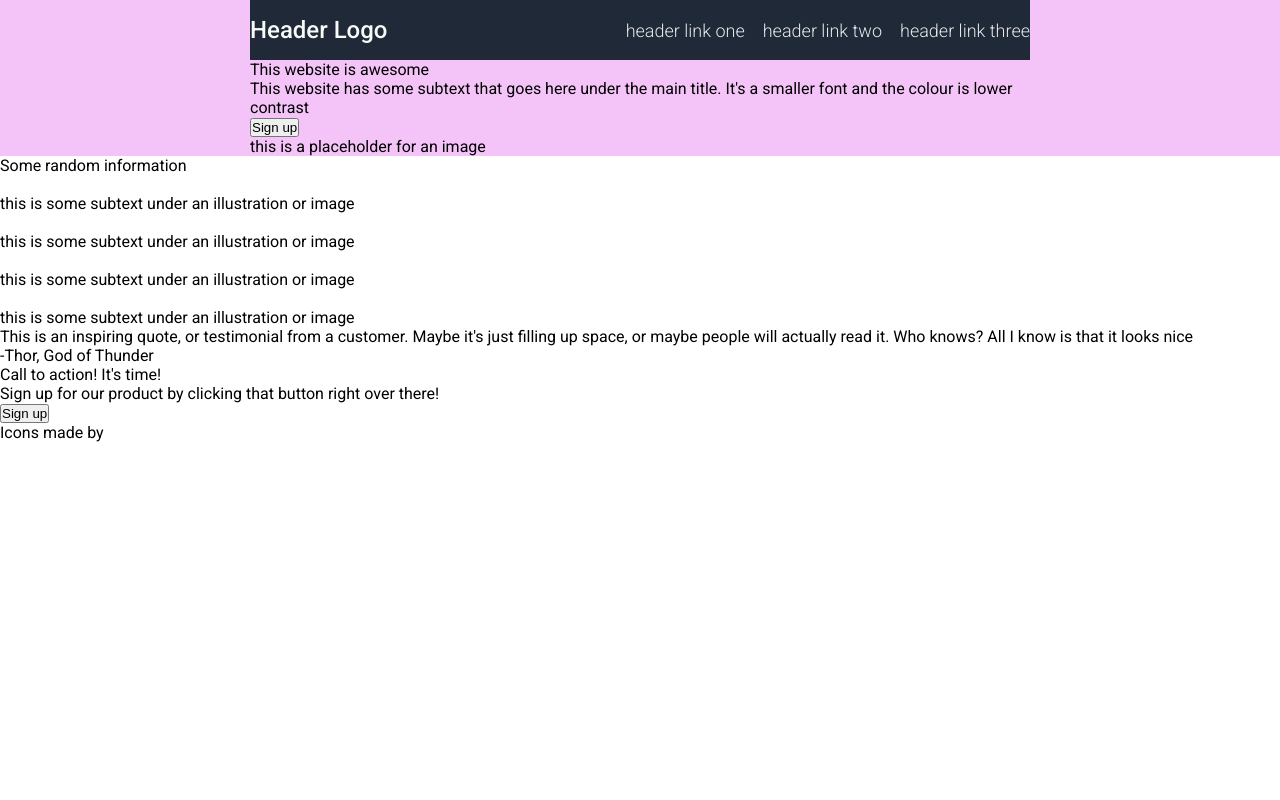
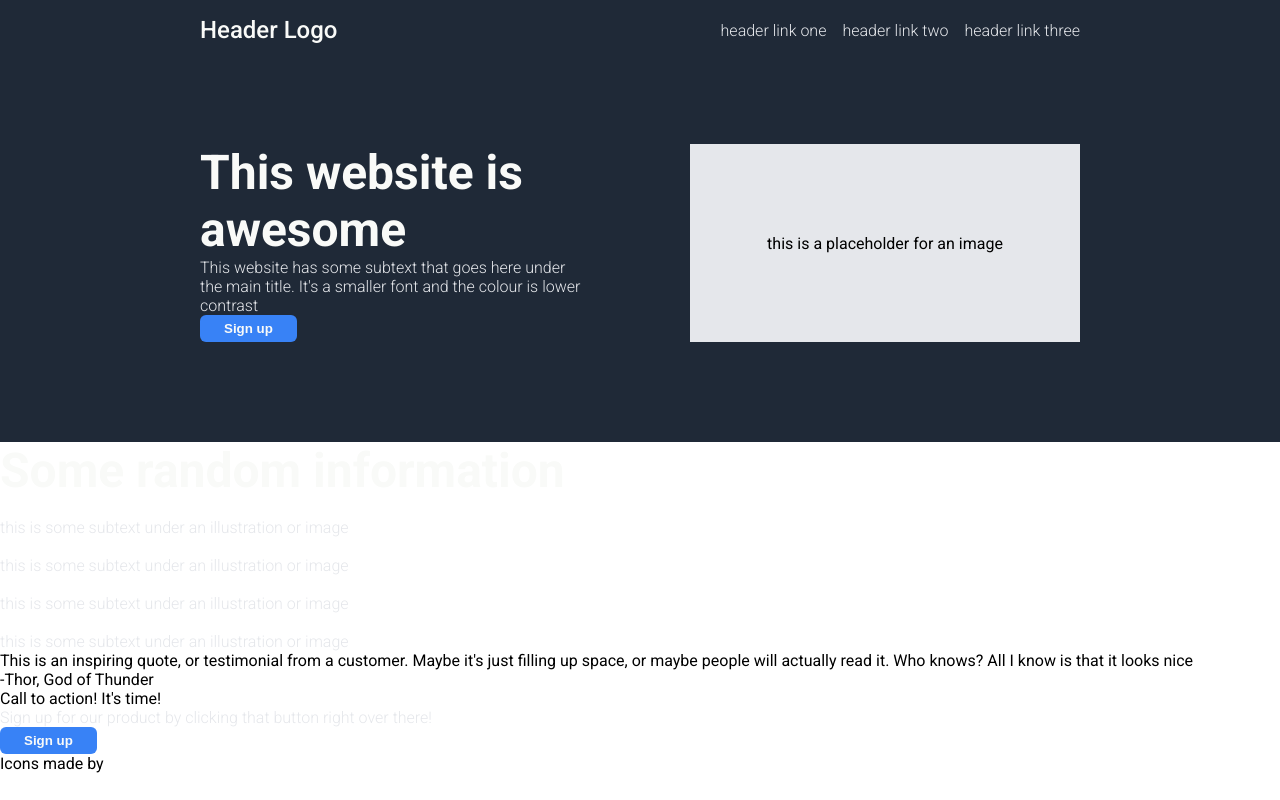
Before and after one commit to kristoff-TL/Project_Landing_Page, a plain HTML site: page index.html in a window 1280 px wide. Drawn offline with Linux system fonts and the light colour scheme.

Commit message:
header and hero section flexbox configured

```diff
--- a/style.css
+++ b/style.css
@@ -10,7 +10,6 @@
 /* Body styles */
 body {
 	margin: 0;
-	overflow: hidden;
 	font-family: Roboto;
 	display: flex;
 	flex-direction: column;
@@ -20,15 +19,17 @@ body {
 .header {
 	display: flex;
 	flex-direction: column;
-	background-color: rgb(244, 196, 249);
-	padding: 0 250px;
+	background-color: #1f2937;
+	padding: 0 200px;
 }
 
 .header_content {
 	display: flex;
 	justify-content: space-between;
-	padding: 16px 0;
+	padding: 16px 0 0 0;
 	background-color: #1f2937;
+	flex-wrap: wrap;
+	row-gap: 12px;
 }
 
 .logo {
@@ -48,7 +49,7 @@ ul {
 	padding: 0;
 	gap: 1em;
 	color: #e5e7eb;
-	font-size: 18px;
+	font-size: 16px;
 	font-weight: 300;
 }
 
@@ -57,4 +58,45 @@ a {
 	color: inherit;
 }
 
-/* Test commit */
+/* hero content */
+.hero_content {
+	display: flex;
+	background-color: #1f2937;
+	padding: 100px 0;
+	justify-content: space-between;
+	column-gap: 100px;
+}
+
+.left_content {
+	flex: 1 1 0px;
+}
+
+.right_content {
+	flex: 1 1 0px;
+	display: flex;
+	background-color: #e5e7eb;
+	justify-content: center;
+	align-items: center;
+}
+
+
+.heading_2 {
+	color: #f9faf8;
+	font-size: 48px;
+	font-weight: 600;
+}
+
+.body_text {
+	color: #e5e7eb;
+	font-size: 16px;
+	font-weight: 300;
+}
+
+.call_to_action_button {
+	color: #f9faf8;
+	font-weight: 600;
+	background-color: #3882f6;
+	border: none;
+	border-radius: 6px;
+	padding: 6px 24px;
+}
```
Also changed, not shown: index.html (line endings or trailing spaces).
